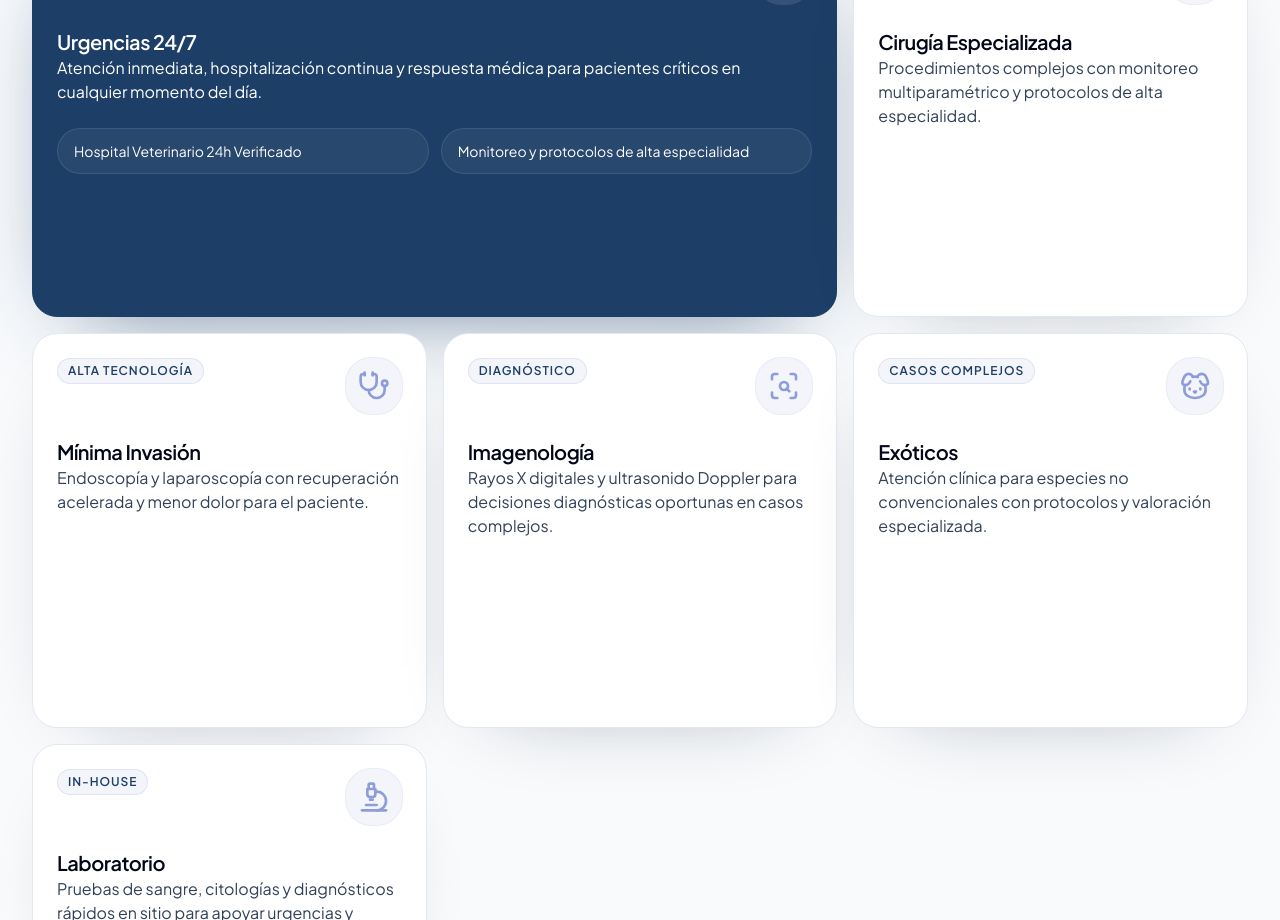
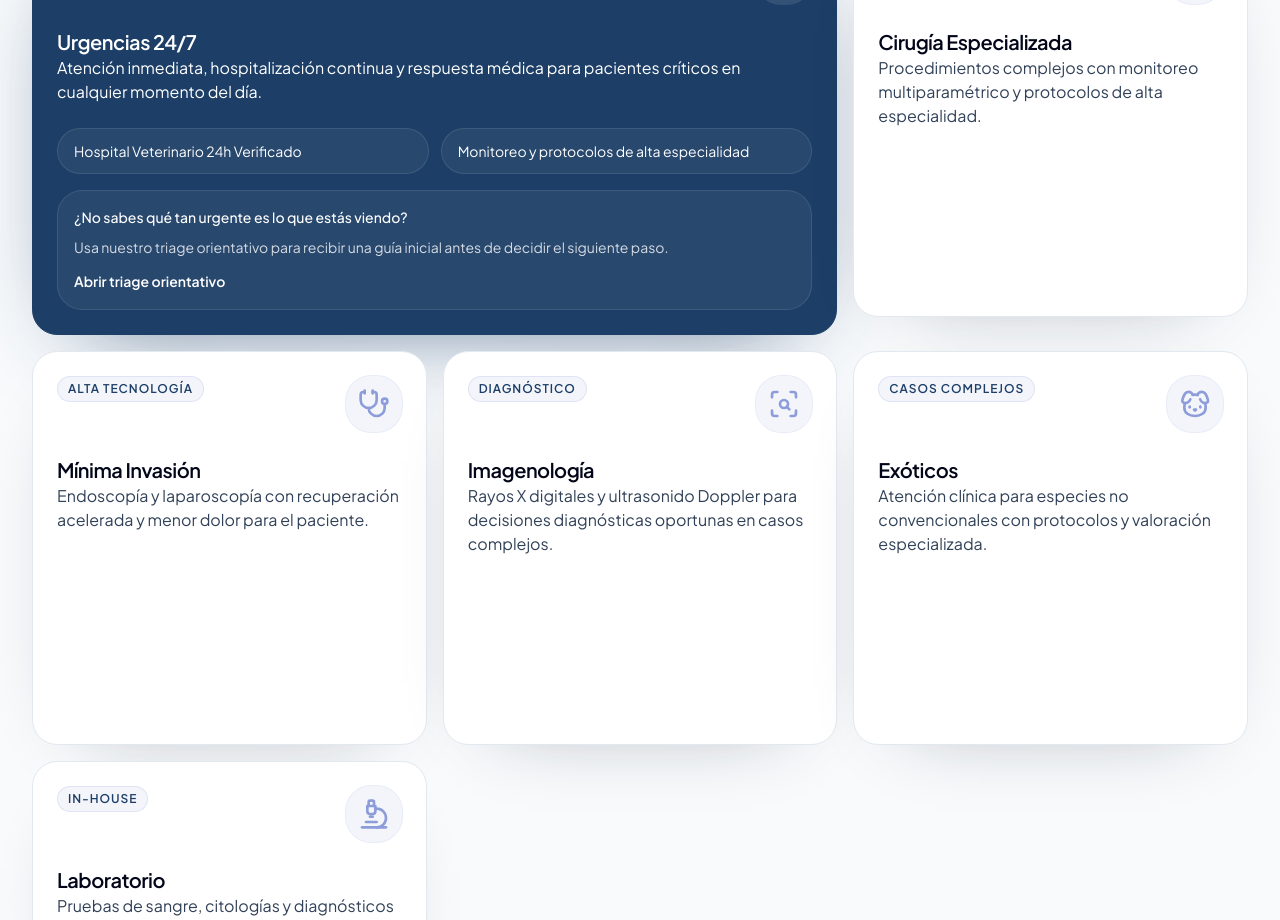
Before and after one commit to ray-calvo/NewWebNuskeTech, a Next.js app: page / in a window 1280 px wide. Shown: the part 2060-2980 px from the top of the page. Built offline with nearby package versions, Linux system fonts and the light colour scheme.

Commit message:
feat: add controlled secondary entrypoint for triage soft launch

```diff
--- a/src/features/marketing/components/ServicesGrid.tsx
+++ b/src/features/marketing/components/ServicesGrid.tsx
@@ -35,12 +35,30 @@ const services = [
       <div className="pointer-events-none absolute inset-x-0 top-0 h-1 rounded-t-2xl bg-gradient-to-r from-[#ff0000] via-[#ff6b6b] to-transparent" />
     ),
     body: (
-      <div className="grid gap-3 pt-2 text-sm text-white sm:grid-cols-2">
-        <div className="rounded-2xl border border-white/10 bg-white/5 px-4 py-3">
-          Hospital Veterinario 24h Verificado
+      <div className="space-y-4 pt-2">
+        <div className="grid gap-3 text-sm text-white sm:grid-cols-2">
+          <div className="rounded-2xl border border-white/10 bg-white/5 px-4 py-3">
+            Hospital Veterinario 24h Verificado
+          </div>
+          <div className="rounded-2xl border border-white/10 bg-white/5 px-4 py-3">
+            Monitoreo y protocolos de alta especialidad
+          </div>
         </div>
-        <div className="rounded-2xl border border-white/10 bg-white/5 px-4 py-3">
-          Monitoreo y protocolos de alta especialidad
+
+        <div className="rounded-2xl border border-white/10 bg-white/5 px-4 py-4">
+          <p className="text-sm font-medium text-white">
+            ¿No sabes qué tan urgente es lo que estás viendo?
+          </p>
+          <p className="mt-2 text-sm leading-6 text-white/80">
+            Usa nuestro triage orientativo para recibir una guía inicial antes
+            de decidir el siguiente paso.
+          </p>
+          <Link
+            href="/triage"
+            className="mt-3 inline-flex text-sm font-semibold text-white underline-offset-4 hover:underline"
+          >
+            Abrir triage orientativo
+          </Link>
         </div>
       </div>
     ),
```
